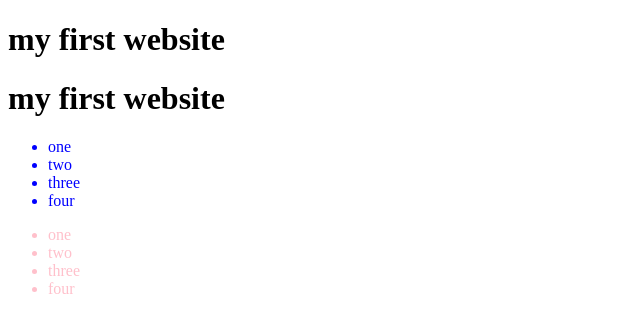
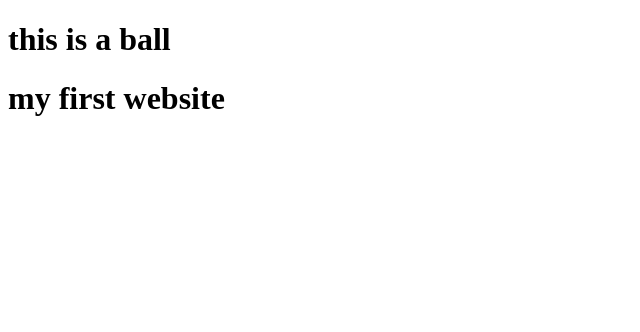
Before and after one commit to AltafMalik99/Modern-web-and-app-course-, a plain HTML site: page css/index.html in a window 1280 px wide. Shown: the whole page, without its empty margins (0-640 px from the left). Drawn offline with Linux system fonts and the light colour scheme.

Commit message:
Css color properties

```diff
--- a/css/index.html
+++ b/css/index.html
@@ -48,13 +48,13 @@
 
 
 
-<h1 id="my-web">my first website</h1>
+<!-- <h1 id="my-web">my first website</h1>
 
-<h1 id="my-web">my first website</h1>
+<h1 id="my-web">my first website</h1> -->
 
 
 
-<ul class="list-one">
+<!-- <ul class="list-one">
     <li>one</li>
     <li>two</li>
     <li>three</li>
@@ -66,7 +66,12 @@
     <li>two</li>
     <li>three</li>
     <li>four</li>
-</ul>
+</ul> -->
+
+
+
+<h1 class="ball">this is a ball</h1>
+<h1 class="website">my first website</h1>
 
 
 
--- a/css/style.css
+++ b/css/style.css
@@ -81,11 +81,57 @@ body{
     color: red;
 } */
 
-.list-one{
+/* .list-one{
     color: rgb(0,0, 255);
 }
 
 
 .list-two{
     color: pink;
+} */
+
+
+/* rgb =>   red green blue  */
+
+/* body{
+    background-color:#FF671A;
 }
+
+.ball{
+    color: yellow;
+
+}
+
+.website{
+    color: blue;
+} */
+
+
+
+/* color ................................. */
+
+/* RGA aur RGBA  */
+/* is me red green aur blue ki values 0 se 255 tak jati hai  . RGBA me akkhri value alpha
+ hoti ha jo transparency (opacity) control karta hai (0.0 se 1.0 tak) */
+
+
+/* body{
+    background-color:rgba(255, 100, 0, 0.1)
+} */
+
+/* is ma last wala number bata ha ke color kitna teez ho or kitna halka ho  */
+
+
+
+/* .ball{
+    background-color: rgba(237,240, 238, 0.4);
+} */
+
+
+/* .ball{
+    background-color:#d9d209 ;
+} */
+
+
+
+/* Selectors ............................................. */
```
